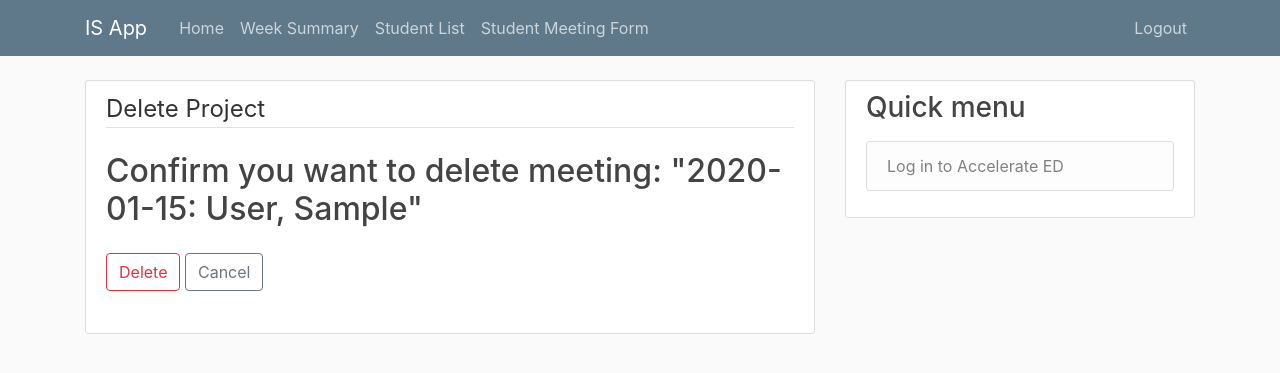
After one commit to AutonomousDev/isapp, a Django app: page /project/1/delete/ in a window 1280 px wide. The commit adds this page. Shown: the top 373 px of the page. Run offline with Django 3.2, Linux system fonts and the light colour scheme; a user stored in the database is signed in; tables that the repository leaves empty hold one stand-in row (values such as "Sample post"); some libraries are stand-ins or nearby versions.

```diff
--- /dev/null
+++ b/check_in/templates/check_in/studentmeeting_confirm_delete.html
@@ -0,0 +1,19 @@
+{% extends "check_in/base.html" %}
+{% block content %}
+
+    <div class="content-section">
+        <form method="POST">
+            {% csrf_token %}
+            <fieldset class="form-group">
+                <legend class="border-bottom mb-4">Delete Project</legend>
+                <h2>Confirm you want to delete meeting: "{{ object }}"</h2>
+                <div class="form-control-dark">
+                </div>
+            </fieldset>
+            <div class="form-group pb-3">
+                <button class="btn btn-outline-danger" type="submit">Delete</button>
+                <a class="btn btn-outline-secondary" href="{% url 'student_meeting-detail' object.id %}">Cancel</a>
+            </div>
+        </form>
+    </div>
+{% endblock content %}
--- a/check_in/templates/check_in/studentmeeting_detail.html
+++ b/check_in/templates/check_in/studentmeeting_detail.html
@@ -9,7 +9,7 @@
     {% if object.instructor == user %}
     <!-- Author edit and delete controls -->
     <a class="btn btn-secondary btn-sm mt-1 mb-1" href="{% url 'student_meeting-update' object.id %}">Update</a>
-    <a class="btn btn-danger btn-sm mt-1 mb-1" href="#">Delete</a>
+    <a class="btn btn-danger btn-sm mt-1 mb-1" href="{% url 'student_meeting-delete' object.id %}">Delete</a>
     {% endif %}
     <table class="table table-striped">
         <thead>
--- a/check_in/urls.py
+++ b/check_in/urls.py
@@ -11,7 +11,8 @@ from .views import (
     StudentMeetingCreateView,
     MeetingWeekArchiveView,
     StudentMeetingDetailView,
-    StudentMeetingUpdateView
+    StudentMeetingUpdateView,
+    StudentMeetingDeleteView
     )
 
 
@@ -29,5 +30,5 @@ urlpatterns = [
     path('student_meeting/new/', StudentMeetingCreateView.as_view(), name='check_in-student-meeting'),
     path('student_meeting/<int:pk>/', StudentMeetingDetailView.as_view(), name='student_meeting-detail'),
     path('student_meeting/<int:pk>/update/', StudentMeetingUpdateView.as_view(), name='student_meeting-update'),
-
+    path('project/<int:pk>/delete/', StudentMeetingDeleteView.as_view(), name='student_meeting-delete'),
 ]
--- a/check_in/views.py
+++ b/check_in/views.py
@@ -114,7 +114,6 @@ class StudentMeetingUpdateView(LoginRequiredMixin, SuccessMessageMixin, UserPass
     ]
     success_message = "Meeting has been updated!"
 
-
     def form_valid(self, form):
         """Set author before validating the form"""
         form.instance.instructor = self.request.user
@@ -128,3 +127,18 @@ class StudentMeetingUpdateView(LoginRequiredMixin, SuccessMessageMixin, UserPass
             return True
         else:
             return False
+
+
+class StudentMeetingDeleteView(LoginRequiredMixin, UserPassesTestMixin, DeleteView):
+    """Deletes the posts and redirects to home."""
+    model = StudentMeeting
+    success_url = '/'
+
+    def test_func(self):
+        """Logic for checking the current user is the same as the author before they can
+        make deletes"""
+        student_meeting = self.get_object()
+        if self.request.user == student_meeting.instructor:
+            return True
+        else:
+            return False
```
